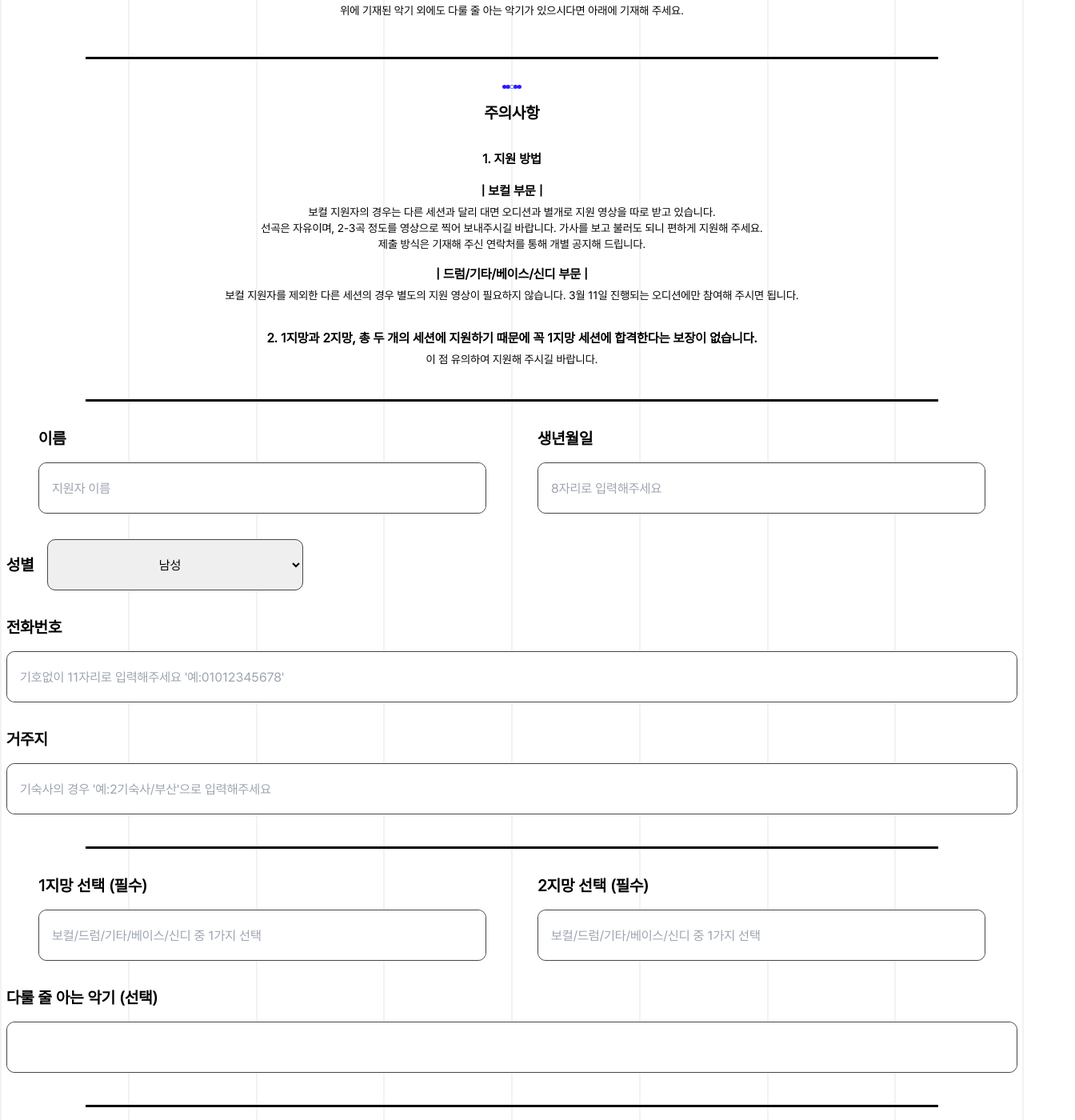
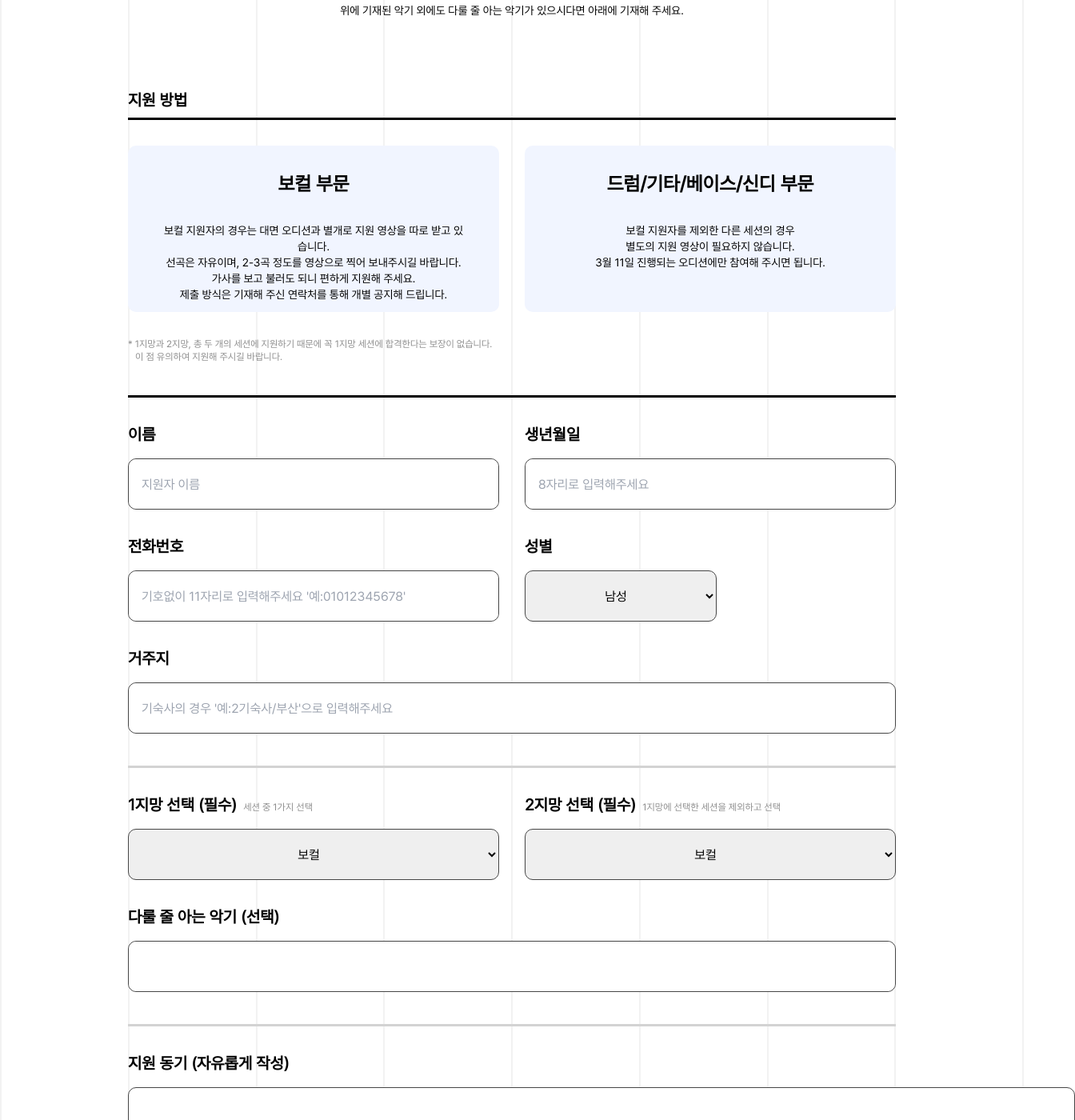
Before and after one commit to yumzen/Homepage_FE_20th, a Next.js app in the folder homepage/: page /application in a window 1280 px wide. Shown: the part 380-1780 px from the top of the page at 80% size, 1344 px wide, since content can reach past the window. Built offline with nearby package versions, Linux system fonts and the light colour scheme.

Commit message:
Feat: application form

```diff
--- a/homepage/postcss.config.js
+++ b/homepage/postcss.config.js
@@ -3,4 +3,5 @@ module.exports = {
     tailwindcss: {},
     autoprefixer: {},
   },
+  mode: "jit",
 }
--- a/homepage/src/pages/application/caution.tsx
+++ b/homepage/src/pages/application/caution.tsx
@@ -1,28 +1,48 @@
-import Image from "next/image";
-import alarm from "/public/assets/images/recruit/divider_medium.svg";
 
 export default function Caution(){
     return(
-        <div className="flex flex-col justify-center items-center py-8">
-            <Image src={alarm} alt="notice" width={24}/>
-            <p className="text-xl font-bold mt-4">주의사항</p>
-            <p className="text-base font-bold mt-8">1. 지원 방법</p>
-            <p className="text-base font-bold mt-4">| 보컬 부문 |</p>
-            <p className="text-sm mt-1 text-center">
-                보컬 지원자의 경우는 다른 세션과 달리 대면 오디션과 별개로 지원 영상을 따로 받고 있습니다.<br/>
-                선곡은 자유이며, 2-3곡 정도를 영상으로 찍어 보내주시길 바랍니다. 가사를 보고 불러도 되니 편하게 지원해 주세요.<br/>
-                제출 방식은 기재해 주신 연락처를 통해 개별 공지해 드립니다.
-            </p>
-            <p className="text-base font-bold mt-4">| 드럼/기타/베이스/신디 부문 |</p>
-            <p className="text-sm mt-1 text-center">
-                보컬 지원자를 제외한 다른 세션의 경우 별도의 지원 영상이 필요하지 않습니다. 3월 11일 진행되는 오디션에만 참여해 주시면 됩니다.
-            </p>
-            <p className="text-base font-bold mt-8">
-                2. 1지망과 2지망, 총 두 개의 세션에 지원하기 때문에 꼭 1지망 세션에 합격한다는 보장이 없습니다.
-            </p>
-            <p className="text-sm mt-1 text-center">
-                이 점 유의하여 지원해 주시길 바랍니다.
+        <div className="flex flex-col justify-center py-8">
+            <p className="text-xl font-bold mt-4">지원 방법</p>
+            <div className="mt-2 h-[3px] w-full mx-auto bg-[#000000]"/>
+            <div className="inline-flex flex-wrap flex-row justify-center space-x-8">
+                <Apply_vocal/>
+                <Apply_others/>
+            </div>
+            <p className="text-xs text-[#8E8E8E] mt-8">
+                * 1지망과 2지망, 총 두 개의 세션에 지원하기 때문에 꼭 1지망 세션에 합격한다는 보장이 없습니다.<br/>
+                &nbsp;&nbsp;&nbsp;이 점 유의하여 지원해 주시길 바랍니다.
             </p>
         </div>
     )
 }
+
+function Apply_vocal(){
+    return(
+        <div className="w-[calc(50%-16px)] h-[208px] rounded-[10px] bg-[#F1F5FF] py-8 px-10 mt-8">
+            <p className="text-2xl font-bold text-center">
+                보컬 부문
+            </p>
+            <p className="text-sm mt-8 text-center">
+                보컬 지원자의 경우는 대면 오디션과 별개로 지원 영상을 따로 받고 있습니다.<br/>
+                선곡은 자유이며, 2-3곡 정도를 영상으로 찍어 보내주시길 바랍니다.<br/>
+                가사를 보고 불러도 되니 편하게 지원해 주세요.<br/>
+                제출 방식은 기재해 주신 연락처를 통해 개별 공지해 드립니다.
+            </p>
+        </div>
+    )
+}
+
+function Apply_others(){
+    return(
+        <div className="w-[calc(50%-16px)] h-[208px] rounded-[10px] bg-[#F1F5FF] py-8 px-10 mt-8">
+            <p className="text-2xl font-bold text-center">
+                드럼/기타/베이스/신디 부문
+            </p>
+            <p className="text-sm mt-8 text-center">
+                보컬 지원자를 제외한 다른 세션의 경우<br/>
+                별도의 지원 영상이 필요하지 않습니다.<br/>
+                3월 11일 진행되는 오디션에만 참여해 주시면 됩니다.
+            </p>
+        </div>
+    )
+}
--- a/homepage/src/pages/application/form.tsx
+++ b/homepage/src/pages/application/form.tsx
@@ -1,13 +1,28 @@
-const OPTIONS = [
+const OPTIONS_Gender = [
     { value: "남성", name: "남성" },
-    { value: "여성", name: "여성" },
-    { value: "선택안함", name: "선택안함" },
+    { value: "드럼", name: "여성" },
+    ];
+
+const OPTIONS_Session1 = [
+    { value: "보컬", name: "보컬" },
+    { value: "드럼", name: "드럼" },
+    { value: "기타", name: "기타" },
+    { value: "베이스", name: "베이스" },
+    { value: "신디사이저", name: "신디" },
+    ];
+
+const OPTIONS_Session2 = [
+    { value: "보컬", name: "보컬" },
+    { value: "드럼", name: "드럼" },
+    { value: "기타", name: "기타" },
+    { value: "베이스", name: "베이스" },
+    { value: "신디사이저", name: "신디" },
     ];
 
 const SelectBox = (props: any) => {
     return (
-    <select className=" text-base cursor-pointer w-[320px] h-[64px] rounded-[10px] border border-[#464646] border-solid text-center">
-        <option value="" disabled >성별을 선택하세요.</option>
+    <select className=" text-base cursor-pointer w-full h-[64px] rounded-[10px] border border-[#464646] border-solid text-center">
+        <option value="" disabled >선택</option>
         {props.options.map((option: any) => (
         <option key={option.value} value={option.value}>
             {option.name}
@@ -20,77 +35,137 @@ const SelectBox = (props: any) => {
 export default function Form(){
     return(
         <>
-            <div className="py-8 px-2 ">
-                <div className="flex justify-center space-x-16 items-start">
-                    <div className="">
+            <div className="flex flex-col justify-center py-8">
+                <div className="inline-flex flex-wrap flex-row space-x-8 items-start">
+                    <Name/>
+                    <Birth/>
+                </div>
+                <div className="inline-flex flex-wrap flex-row space-x-8 items-start pt-8">
+                    <Number/>
+                    <Gender/>
+                </div>
+                <Address/>
+            </div>
+
+            <div className="mt-2 h-[3px] mx-auto bg-[#D3D3D3]"/>
+
+            <div className="flex flex-col justify-center py-8">
+                <div className="inline-flex flex-wrap flex-row space-x-8 items-start">
+                    <Session1/>
+                    <Session2/>
+                </div>
+                <Experience/>
+            </div>
+
+            <div className="mt-2 h-[3px] mx-auto bg-[#D3D3D3]"/>
+
+            <Motive/>
+
+            <div className="flex flex-col justify-center items-center">
+                <button className="w-80 h-16 bg-ocean rounded-[10px] mb-16 text-[#FFFFFF]">
+                    제출하기
+                </button>
+            </div>
+        </>
+
+    )
+}
+
+function Name(){
+    return(
+        <div className="w-[calc(50%-16px)] h-auto">
             <p className="text-xl font-bold">이름</p>
-                        <div className="input-with-placeholder relative w-[560px] h-[64px] flex-shrink-0 border border-[#464646] border-solid rounded-[10px] mt-4">
+            <div className="input-with-placeholder relative h-[64px] flex-shrink-0 border border-[#464646] border-solid rounded-[10px] mt-4">
                 <input type="text" className="text-base w-full h-full rounded-[10px] p-4 " placeholder="지원자 이름"/>
             </div>
         </div>
-                    <div className="">
+    )
+}
+
+function Birth(){
+    return(
+        <div className="w-[calc(50%-16px)] h-auto">
             <p className="text-xl font-bold">생년월일</p>
-                        <div className="input-with-placeholder relative w-[560px] h-[64px] flex-shrink-0 border border-[#464646] border-solid rounded-[10px] mt-4">
+            <div className="input-with-placeholder relative h-[64px] flex-shrink-0 border border-[#464646] border-solid rounded-[10px] mt-4">
                 <input type="text" className="text-base w-full h-full rounded-[10px] p-4" placeholder="8자리로 입력해주세요"/>
             </div>
         </div>
-                </div>
-                <div className="flex flex-row space-x-4 items-center mt-8">
-                    <p className="text-xl font-bold">성별</p>
-                    <div className="w-[320px] h-[64px] flex-shrink-0 rounded-[10px]">
-                        <SelectBox options={OPTIONS}/>
-                    </div>
-                </div>
-                <div className="mt-8">
+    )
+}
+
+function Number(){
+    return(
+        <div className="w-[calc(50%-16px)] h-auto">
             <p className="text-xl font-bold">전화번호</p>
             <div className="input-with-placeholder relative w-full h-[64px] flex-shrink-0 border border-[#464646] border-solid rounded-[10px] mt-4">
                 <input type="text" className="text-base w-full h-full rounded-[10px] p-4" placeholder="기호없이 11자리로 입력해주세요 '예:01012345678'"/>
             </div>
         </div>
+    )
+}
+
+function Gender(){
+    return(
+        <div className="w-1/4 h-auto">
+            <p className="text-xl font-bold">성별</p>
+            <div className="h-[64px] flex-shrink-0 rounded-[10px] mt-4">
+                <SelectBox options={OPTIONS_Gender}/>
+            </div>
+        </div>
+    )
+}
+
+function Address(){
+    return(
         <div className="mt-8">
             <p className="text-xl font-bold">거주지</p>
             <div className="input-with-placeholder relative w-full h-[64px] flex-shrink-0 border border-[#464646] border-solid rounded-[10px] mt-4">
                 <input type="text" className="text-base w-full h-full rounded-[10px] p-4" placeholder="기숙사의 경우 '예:2기숙사/부산'으로 입력해주세요"/>
             </div>
         </div>
-            </div>
+    )
+}
 
-            <div className="mt-2 h-[3px] w-5/6 mx-auto bg-[#000]"/>
-
-            <div className="py-8 px-2">
-                <div className="flex justify-center space-x-16 items-start">
-                    <div className="">
-                        <p className="text-xl font-bold">1지망 선택 (필수)</p>
-                        <div className="input-with-placeholder relative w-[560px] h-[64px] flex-shrink-0 border border-[#464646] border-solid rounded-[10px] mt-4">
-                            <input type="text" className="text-base w-full h-full rounded-[10px] p-4" placeholder="보컬/드럼/기타/베이스/신디 중 1가지 선택"/>
+function Session1(){
+    return(
+        <div className="w-[calc(50%-16px)] h-auto">
+            <span className="text-xl font-bold">1지망 선택 (필수)</span>
+            <span className="text-xs text-[#8E8E8E] ml-2">세션 중 1가지 선택</span>
+            <div className="input-with-placeholder relative w-full h-[64px] flex-shrink-0 rounded-[10px] mt-4">
+                <SelectBox options={OPTIONS_Session1}/>
             </div>
         </div>
-                    <div className="">
-                        <p className="text-xl font-bold">2지망 선택 (필수)</p>
-                        <div className="input-with-placeholder relative w-[560px] h-[64px] flex-shrink-0 border border-[#464646] border-solid rounded-[10px] mt-4">
-                            <input type="text" className="text-base w-full h-full rounded-[10px] p-4" placeholder="보컬/드럼/기타/베이스/신디 중 1가지 선택"/>
+    )
+}
+
+function Session2(){
+    return(
+        <div className="w-[calc(50%-16px)] h-auto">
+            <span className="text-xl font-bold">2지망 선택 (필수)</span>
+            <span className="text-xs text-[#8E8E8E] ml-2">1지망에 선택한 세션을 제외하고 선택</span>
+            <div className="input-with-placeholder relative w-full h-[64px] flex-shrink-0 mt-4">
+                <SelectBox options={OPTIONS_Session1}/>
             </div>
         </div>
-                </div>
+    )
+}
+
+function Experience(){
+    return(
         <div className="mt-8">
             <p className="text-xl font-bold">다룰 줄 아는 악기 (선택)</p>
             <div className="input-with-placeholder relative w-full h-[64px] flex-shrink-0 border border-[#464646] border-solid rounded-[10px] mt-4">
                 <input type="text" className="text-base  w-full h-full rounded-[10px] p-4" placeholder=""/>
             </div>
         </div>
-            </div>
+    )
+}
 
-            <div className="mt-2 h-[3px] w-5/6 mx-auto bg-[#000000]"/>
-
-            <div className="pt-8 pb-16 px-2 ">
+function Motive(){
+    return(
+        <div className="pt-8 pb-16">
             <p className="text-xl font-bold">지원 동기 (자유롭게 작성)</p>
             <textarea className="text-base w-[1184px] h-[256px] flex-shrink-0 border border-[#464646] border-solid rounded-[10px] mt-4 p-4" placeholder=""/>
         </div>
-
-            <button className=" w-80 h-16 bg-ocean rounded-[10px] mb-16 text-[#FFFFFF]">
-                제출하기
-            </button>
-        </>
-
     )
 }
--- a/homepage/src/pages/application/index.tsx
+++ b/homepage/src/pages/application/index.tsx
@@ -6,13 +6,16 @@ import Form from "./form";
 
 export default function Recruit() {
     return (
-        <div className="h-[2200px] font-pretendard flex flex-col justify-center items-center">
+        <div className="h-[2200px] font-pretendard flex flex-col justify-center items-center content-center">
             <Background>
-                <ApplicationNotice/>
-                <div className="mt-2 h-[3px] w-5/6 mx-auto bg-[#000000]"/>
-                <Caution/>
-                <div className="mt-2 h-[3px] w-5/6 mx-auto bg-[#000000]"/>
-                <Form/>
+                <div className="w-full felx flex col justify-center items-center">
+                    <div className="w-3/4">
+                        <ApplicationNotice/>
+                        <Caution/>
+                        <div className="mt-2 h-[3px] mx-auto bg-[#000000]"/>
+                        <Form/>
+                    </div>
+                </div>
             </Background>
         </div>
     )
```
Lines whose indentation alone changed are shown as unchanged.
